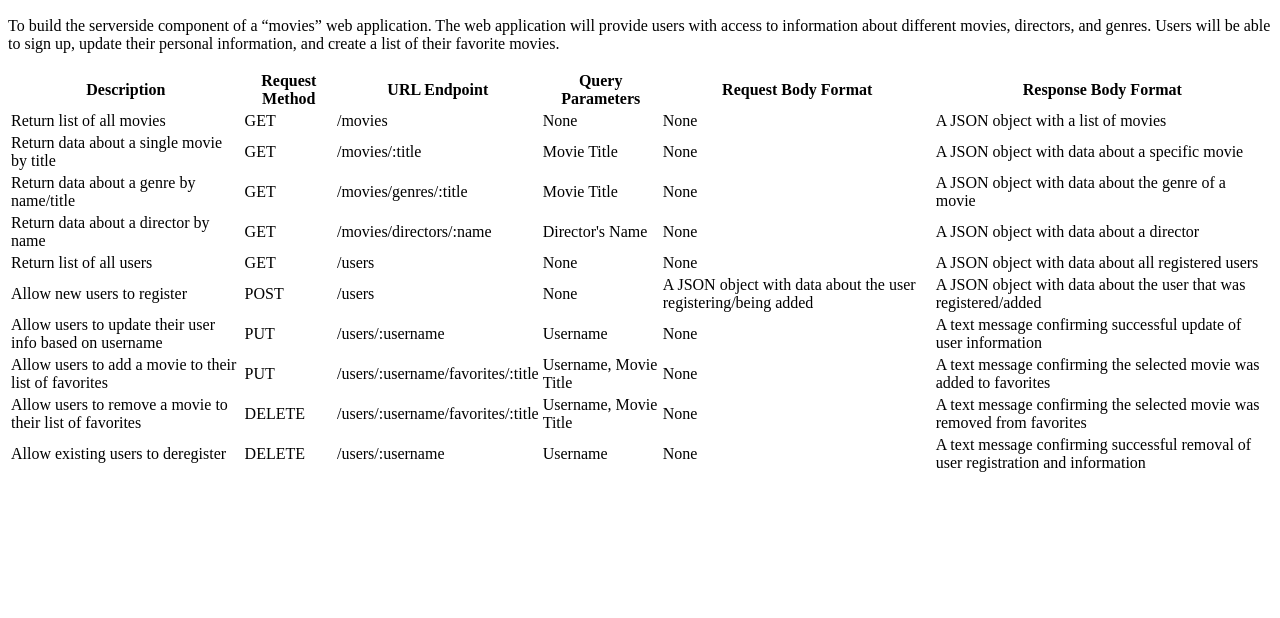
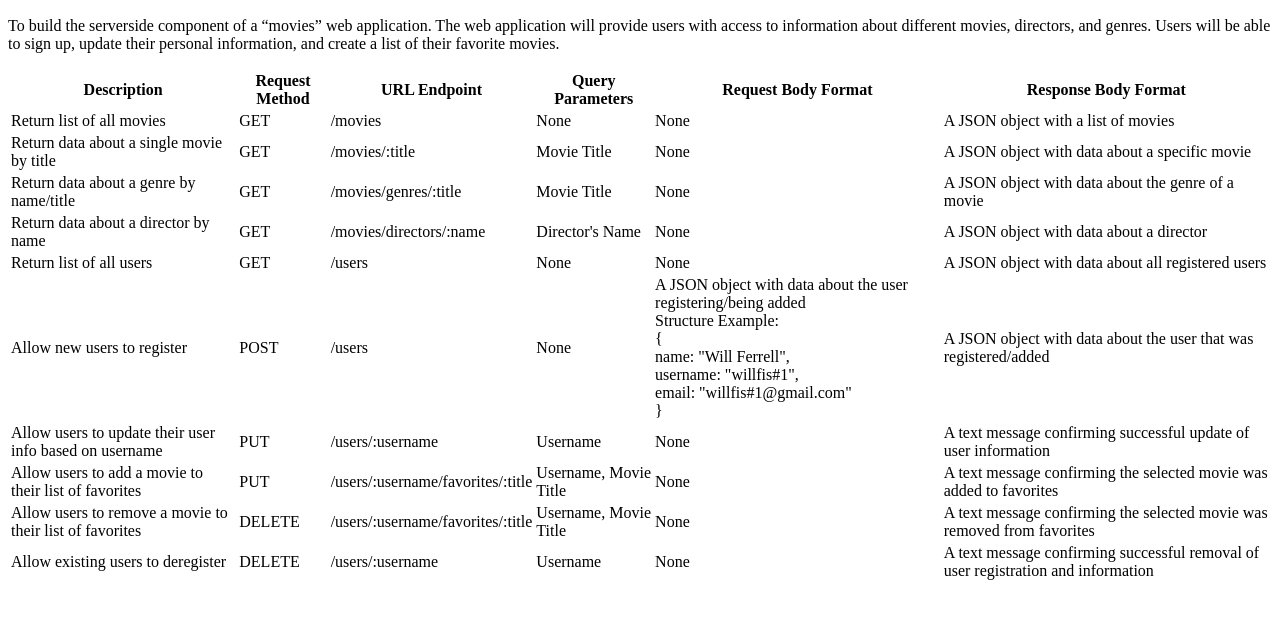
Before and after one commit to mthomp35/movie_api, a website: page public/documentation.html in a window 1280 px wide. Shown: the part 110-728 px from the top of the page. Drawn offline with Linux system fonts and the light colour scheme.

Commit message:
Add example structure for request format

```diff
--- a/public/documentation.html
+++ b/public/documentation.html
@@ -67,7 +67,14 @@
             <td>POST</td>
             <td>/users</td>
             <td>None</td>
-            <td>A JSON object with data about the user registering/being added</td>
+            <td>A JSON object with data about the user registering/being added
+                <br>Structure Example:
+                <br>{
+                <br>name: "Will Ferrell",
+                <br>username: "willfis#1",
+                <br>email: "willfis#1@gmail.com"
+                <br>}
+            </td>
             <td>A JSON object with data about the user that was registered/added</td>
         </tr>
         <tr>
```
